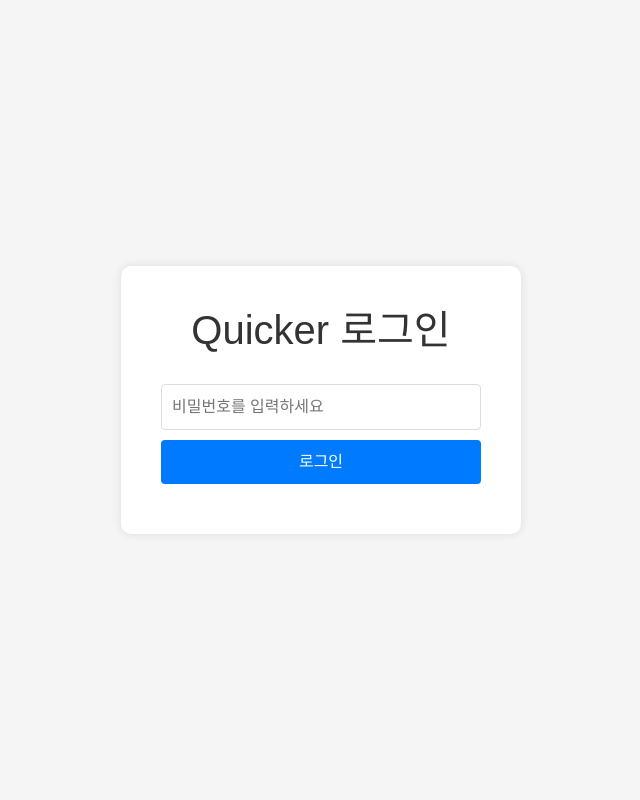
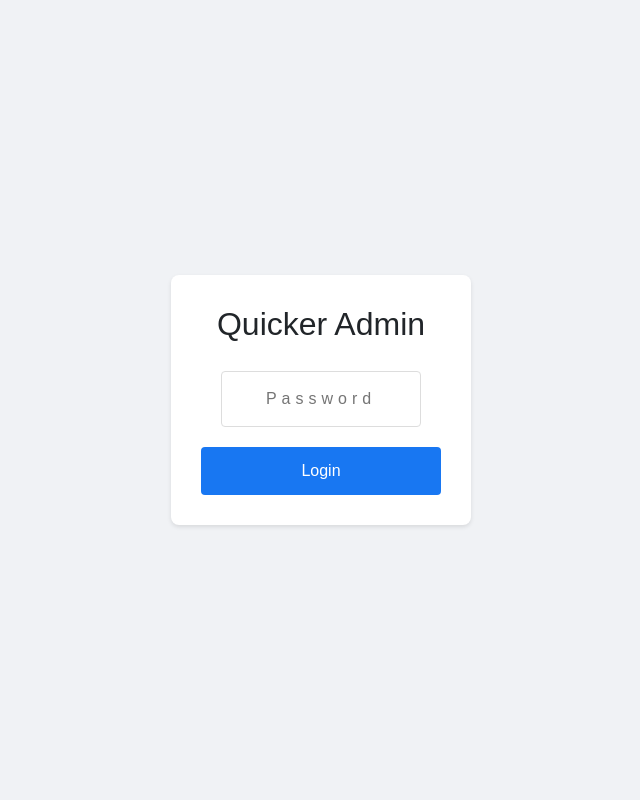
Before and after one commit to SEONGHYUNYOON/quicker-cid-server, a Flask app: page / in a window 1280 px wide. Shown: the whole page, without its empty margins (319-959 px from the left). Run offline with Flask 3, Linux system fonts and the light colour scheme.

Commit message:
Translate Korean text to English

```diff
--- a/app/src/main/res/values/strings.xml
+++ b/app/src/main/res/values/strings.xml
@@ -1,8 +1,8 @@
 <?xml version="1.0" encoding="utf-8"?>
 <resources>
     <string name="app_name">QuickerCIDadmin</string>
-    <string name="app_logo">퀵커 로고</string>
-    <string name="loading">로딩 중</string>
+    <string name="app_logo">Quicker Logo</string>
+    <string name="loading">Loading</string>
     <string name="hint_password">PASSWORD</string>
-    <string name="btn_login">로그인</string>
+    <string name="btn_login">Login</string>
 </resources>
--- a/main.py
+++ b/main.py
@@ -78,17 +78,17 @@
     def decorated_function(*args, **kwargs):
         api_key = request.headers.get('X-API-Key')
         if not api_key:
-            return jsonify({'error': 'API 키가 필요합니다.'}), 401
+            return jsonify({'error': 'API key is required.'}), 401
 
         key = ApiKey.query.filter_by(key=api_key, is_active=True).first()
         if not key:
-            return jsonify({'error': '유효하지 않은 API 키입니다.'}), 401
+            return jsonify({'error': 'Invalid API key.'}), 401
 
-        # API 키 사용 시간 업데이트
+        # API key usage time update
         key.last_used_at = datetime.utcnow()
         db.session.commit()
 
-        # API 요청 로깅
+        # API request logging
         log = ApiLog(
             api_key_id=key.id,
             endpoint=request.path,
@@ -485,7 +485,7 @@
 def create_api_key():
     data = request.json
     if not data or 'name' not in data:
-        return jsonify({'error': '이름이 필요합니다.'}), 400
+        return jsonify({'error': 'Name is required.'}), 400
 
     key = ApiKey(
         key=ApiKey.generate_key(),
@@ -510,26 +510,26 @@
 def login_by_phone():
     data = request.json
     if not data or 'phone' not in data:
-        return jsonify({'error': '전화번호가 필요합니다.'}), 400
+        return jsonify({'error': 'Phone number is required.'}), 400
 
     phone = data['phone']
 
-    # 폰번호로 회원 찾기
+    # Find member by phone number
     member = Member.query.filter_by(phone=phone).first()
     if not member:
         return jsonify({
             'success': False,
-            'error': '등록되지 않은 전화번호입니다.'
+            'error': 'Unregistered phone number.'
         }), 401
 
-    # 만료일 확인
+    # Check expiration date
     if member.expiry_date < datetime.now().date():
         return jsonify({
             'success': False,
-            'error': '이용기간이 만료되었습니다.'
+            'error': 'Service period has expired.'
         }), 401
 
-    # 해당 회원의 활성 CID 목록 가져오기
+    # Get active CIDs for the member
     active_cids = [cid.cid_value for cid in member.cids if cid.is_active]
 
     return jsonify({
@@ -538,7 +538,7 @@
             'name': member.name,
             'phone': member.phone,
             'expiry_date': member.expiry_date.strftime('%Y-%m-%d'),
-            'cids': active_cids,  # 사용 가능한 CID 목록 (계정 확장용)
+            'cids': active_cids,  # Available CID list (for account extension)
             'cid_count': len(active_cids)
         }
     })
@@ -579,31 +579,31 @@
 def verify_cid():
     data = request.json
     if not data or 'cid' not in data:
-        return jsonify({'error': 'CID가 필요합니다.'}), 400
+        return jsonify({'error': 'CID is required.'}), 400
 
     cid = CID.query.filter_by(cid_value=data['cid']).first()
     if not cid:
         return jsonify({
             'valid': False,
-            'message': '등록되지 않은 CID입니다.'
+            'message': 'Unregistered CID.'
         })
 
     if not cid.is_active:
         return jsonify({
             'valid': False,
-            'message': '비활성화된 CID입니다.'
+            'message': 'Deactivated CID.'
         })
 
     member = Member.query.get(cid.member_id)
     if member.expiry_date < datetime.now():
         return jsonify({
             'valid': False,
-            'message': '사용 기간이 만료되었습니다.'
+            'message': 'Service period has expired.'
         })
 
     return jsonify({
         'valid': True,
-        'message': '인증되었습니다.',
+        'message': 'Verified.',
         'expiry_date': member.expiry_date.strftime('%Y-%m-%d'),
         'member_name': member.name,
         'member_phone': member.phone
@@ -747,7 +747,7 @@
 
     # 자동 백업은 삭제 불가
     if backup.is_auto:
-        return jsonify({'error': '자동 백업은 삭제할 수 없습니다.'}), 400
+        return jsonify({'error': 'Automatic backup cannot be deleted.'}), 400
 
     backup_path = os.path.join(BACKUP_DIR, backup.filename)
     if os.path.exists(backup_path):
@@ -763,7 +763,7 @@
 def restore_backup_api(id):
     try:
         restore_backup(id)
-        return jsonify({'message': '백업이 성공적으로 복원되었습니다.'})
+        return jsonify({'message': 'Backup restored successfully.'})
     except Exception as e:
         return jsonify({'error': str(e)}), 400
 
@@ -778,12 +778,12 @@
 def create_backup_schedule():
     data = request.json
     if not data or 'frequency' not in data or 'time' not in data:
-        return jsonify({'error': '필수 정보가 누락되었습니다.'}), 400
+        return jsonify({'error': 'Missing required information.'}), 400
 
     try:
         schedule_time = datetime.strptime(data['time'], '%H:%M').time()
     except ValueError:
-        return jsonify({'error': '잘못된 시간 형식입니다.'}), 400
+        return jsonify({'error': 'Invalid time format.'}), 400
 
     schedule = BackupSchedule(
         frequency=data['frequency'],
@@ -810,7 +810,7 @@
         try:
             schedule.time = datetime.strptime(data['time'], '%H:%M').time()
         except ValueError:
-            return jsonify({'error': '잘못된 시간 형식입니다.'}), 400
+            return jsonify({'error': 'Invalid time format.'}), 400
     if 'retention_days' in data:
         schedule.retention_days = data['retention_days']
     if 'is_active' in data:
--- a/render.yaml
+++ b/render.yaml
@@ -1,3 +1,4 @@
+# Web service configuration for Quicker CID Server
 services:
   - type: web
     name: quicker-cid-server
@@ -14,6 +15,7 @@
           name: quicker-cid-database
           property: connectionString
 
+# Database configuration
 databases:
   - name: quicker-cid-database
     databaseName: quicker_cid_db
--- a/templates/login.html
+++ b/templates/login.html
@@ -2,73 +2,94 @@
 <html>
 <head>
     <meta charset="UTF-8">
-    <title>Quicker 로그인</title>
+    <title>Quicker Admin</title>
     <link href="https://cdn.jsdelivr.net/npm/bootstrap@5.1.3/dist/css/bootstrap.min.css" rel="stylesheet">
     <style>
         body {
+            font-family: Arial, sans-serif;
             display: flex;
             justify-content: center;
             align-items: center;
             height: 100vh;
             margin: 0;
-            background-color: #f5f5f5;
-            font-family: Arial, sans-serif;
+            background-color: #f0f2f5;
         }
         .login-box {
             background: white;
-            padding: 40px;
-            border-radius: 10px;
-            box-shadow: 0 0 10px rgba(0,0,0,0.1);
+            padding: 30px;
+            border-radius: 8px;
+            box-shadow: 0 2px 4px rgba(0, 0, 0, 0.1);
+            width: 300px;
             text-align: center;
-            width: 100%;
-            max-width: 400px;
-        }
-        .login-box h1 {
-            margin: 0 0 20px;
-            color: #333;
         }
         .password-input {
-            width: 100%;
-            padding: 10px;
-            margin: 10px 0;
+            width: 200px;
+            padding: 15px;
+            margin: 20px 0;
             border: 1px solid #ddd;
             border-radius: 4px;
-            box-sizing: border-box;
+            font-size: 16px;
+            text-align: center;
+            letter-spacing: 5px;
         }
         .login-button {
             width: 100%;
-            padding: 10px;
-            background-color: #007bff;
+            padding: 12px;
+            background: #1877f2;
             color: white;
             border: none;
             border-radius: 4px;
             cursor: pointer;
             font-size: 16px;
-            margin-bottom: 10px;
         }
         .login-button:hover {
-            background-color: #0056b3;
+            background: #166fe5;
         }
-        .alert {
-            margin-bottom: 15px;
+        .error-message {
+            color: red;
+            margin-top: 10px;
+            display: none;
         }
     </style>
 </head>
 <body>
-    <div class='login-box'>
-        <h1>Quicker 로그인</h1>
-        {% with messages = get_flashed_messages() %}
-            {% if messages %}
-                {% for message in messages %}
-                    <div class="alert alert-danger">{{ message }}</div>
-                {% endfor %}
-            {% endif %}
-        {% endwith %}
-        <form method='post' action='/login'>
-            <input type='password' name='password' class='password-input' placeholder='비밀번호를 입력하세요' required>
-            <button type='submit' class='login-button'>로그인</button>
+    <div class="login-box">
+        <h2>Quicker Admin</h2>
+        <form method="POST" onsubmit="return validateForm()">
+            <input type="password"
+                   name="password"
+                   class="password-input"
+                   placeholder="Password"
+                   maxlength="4"
+                   required>
+            <button type="submit" class="login-button">Login</button>
         </form>
+        <div id="error-message" class="error-message">
+            Invalid password.
+        </div>
     </div>
+
+    <script>
+        // Show error message
+        const urlParams = new URLSearchParams(window.location.search);
+        if (urlParams.get('error')) {
+            document.getElementById('error-message').style.display = 'block';
+        }
+
+        // Only allow numbers
+        document.querySelector('.password-input').addEventListener('input', function(e) {
+            this.value = this.value.replace(/[^0-9]/g, '');
+        });
+
+        function validateForm() {
+            const password = document.querySelector('.password-input').value;
+            if (password.length !== 4) {
+                document.getElementById('error-message').style.display = 'block';
+                return false;
+            }
+            return true;
+        }
+    </script>
 
     <script src="https://cdn.jsdelivr.net/npm/bootstrap@5.1.3/dist/js/bootstrap.bundle.min.js"></script>
 </body>
```
Also changed, not shown: templates/dashboard.html (+20 -20 lines), templates/notifications.html (+29 -29 lines).
